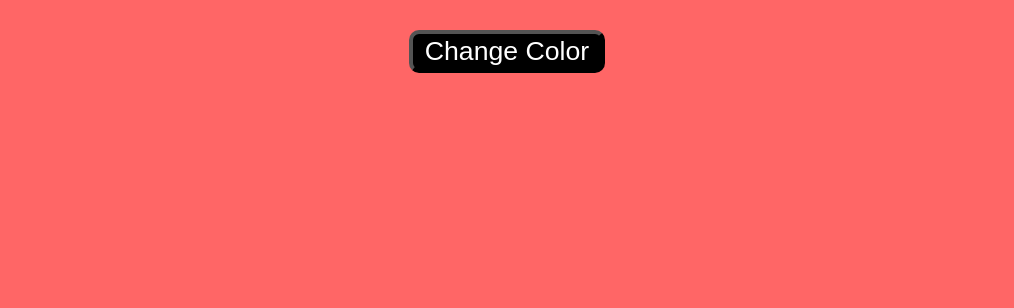
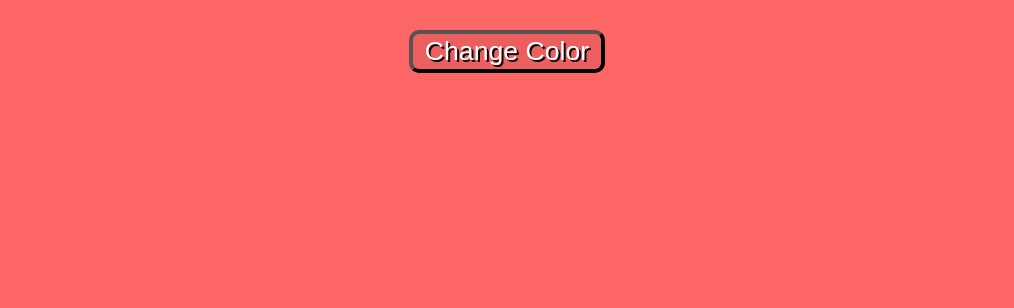
Before and after one commit to roconnell15/roconnell15.github.io, a plain HTML site: page projects/what-time-is-it/index.html in a window 1280 px wide. Shown: the part 492-800 px from the top of the page, without its empty margins (133-1147 px from the left). Drawn offline with Linux system fonts and the light colour scheme.

Commit message:
Button styling

```diff
--- a/projects/what-time-is-it/index.html
+++ b/projects/what-time-is-it/index.html
@@ -60,9 +60,13 @@
         text-shadow: 1.5px 1.7px rgb(19, 19, 19);
         }
         button {
-            background-color: black;
-            border-radius: 5px;
-            color: white;
+        background-color: rgba(0, 0, 0, 0.071);
+        border-radius: 5px;
+        color: white;
+        text-shadow: 1px 1.2px rgb(10, 10, 10);
+        }
+        button:hover {
+        background-color: rgba(0, 0, 0, 0.744);
         }
     </style>
 </head>
```
